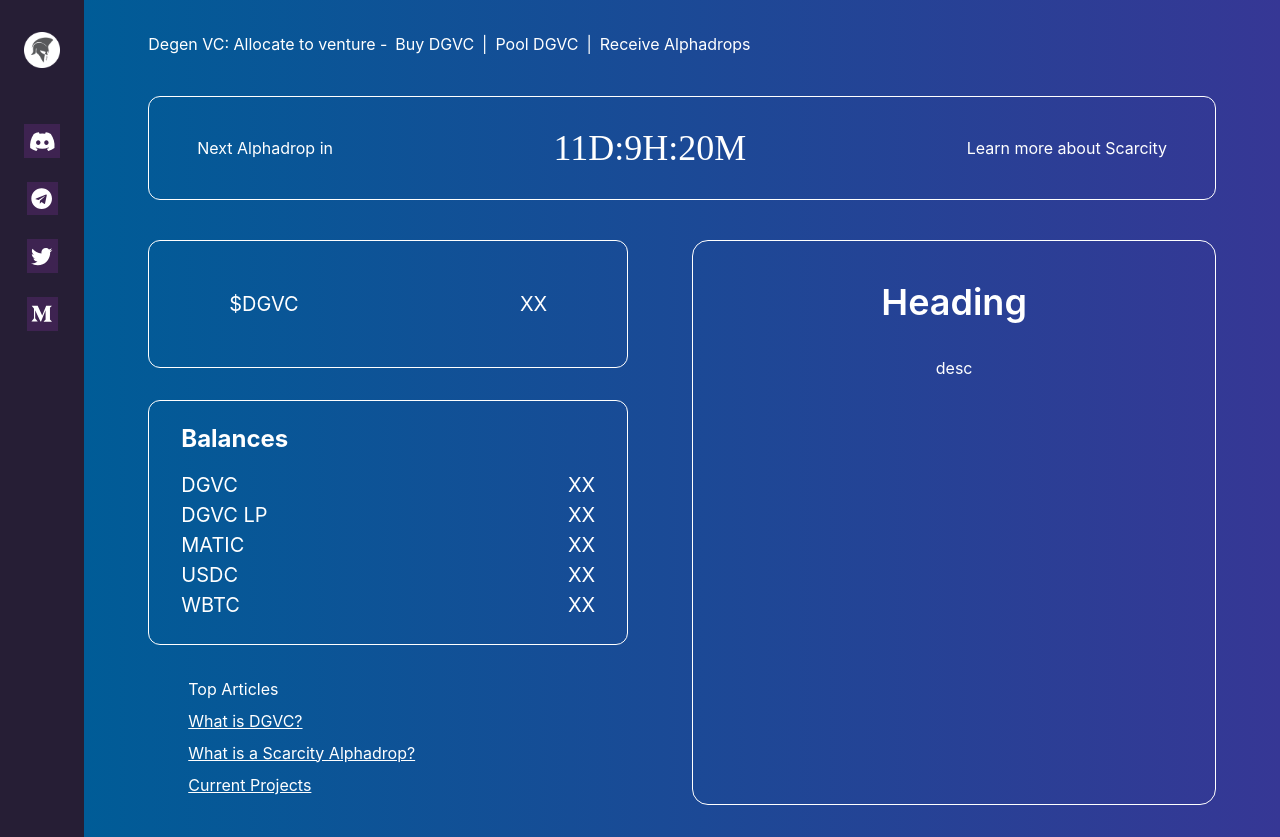
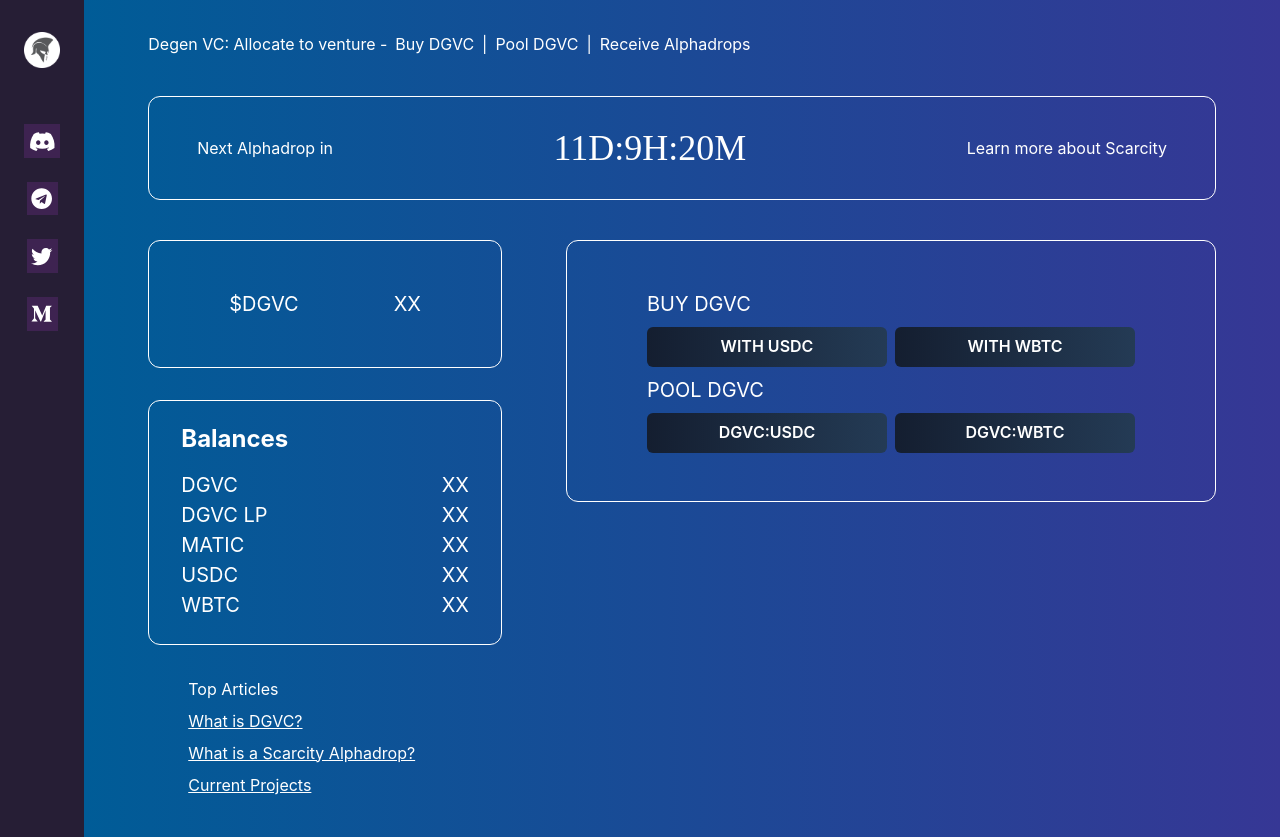
Before and after one commit to apoorvlathey/degen-vc-dashboard, a React (Create React App) app: page / in a window 1280 px wide. Built offline with nearby package versions, Linux system fonts and the light colour scheme; a web font is replaced by a local one.

Commit message:
create buy pool section

```diff
--- /dev/null
+++ b/src/components/MainArea/BuyPoolBox.tsx
@@ -0,0 +1,41 @@
+import { HStack, VStack, Text, Button } from "@chakra-ui/react";
+
+const Btn = ({ text }: { text: string }) => (
+  <Button
+    w="15rem"
+    textTransform="uppercase"
+    bgGradient="linear(to-r, #141E30, #243B55)"
+    _hover={{
+      bgGradient: "linear(to-r, #1e3c72, #2a5298)",
+    }}
+  >
+    {text}
+  </Button>
+);
+
+function BuyPoolBox() {
+  return (
+    <VStack
+      border="1.5px solid white"
+      py="3rem"
+      px="5rem"
+      fontSize="xl"
+      rounded="xl"
+      textTransform="uppercase"
+      alignItems="flex-start"
+    >
+      <Text>BUY DGVC</Text>
+      <HStack>
+        <Btn text="with USDC" />
+        <Btn text="with WBTC" />
+      </HStack>
+      <Text>Pool DGVC</Text>
+      <HStack>
+        <Btn text="DGVC:USDC" />
+        <Btn text="DGVC:WBTC" />
+      </HStack>
+    </VStack>
+  );
+}
+
+export default BuyPoolBox;
--- a/src/components/MainArea/index.tsx
+++ b/src/components/MainArea/index.tsx
@@ -2,6 +2,7 @@ import { VStack, Stack, Center, Heading, Text, Box } from "@chakra-ui/react";
 import AlphadropBox from "./AlphadropBox";
 import ArticlesList from "./ArticlesList";
 import Balances from "./Balances";
+import BuyPoolBox from "./BuyPoolBox";
 import DGVCPrice from "./DGVCPrice";
 import TopLinks from "./TopLinks";
 
@@ -30,17 +31,8 @@ function MainArea() {
             <Balances />
             <ArticlesList />
           </Box>
-          <Box flex={1} pb="2" border="1.5px solid white" rounded="1rem">
-            <Center pt={10} px={6}>
-              <VStack spacing={8}>
-                <Heading as="h2" fontWeight="semibold">
-                  Heading
-                </Heading>
-                <Text whiteSpace="pre-wrap" textAlign="center">
-                  desc
-                </Text>
-              </VStack>
-            </Center>
+          <Box flex={1} pb="2">
+            <BuyPoolBox />
           </Box>
         </Stack>
       </Box>
```
